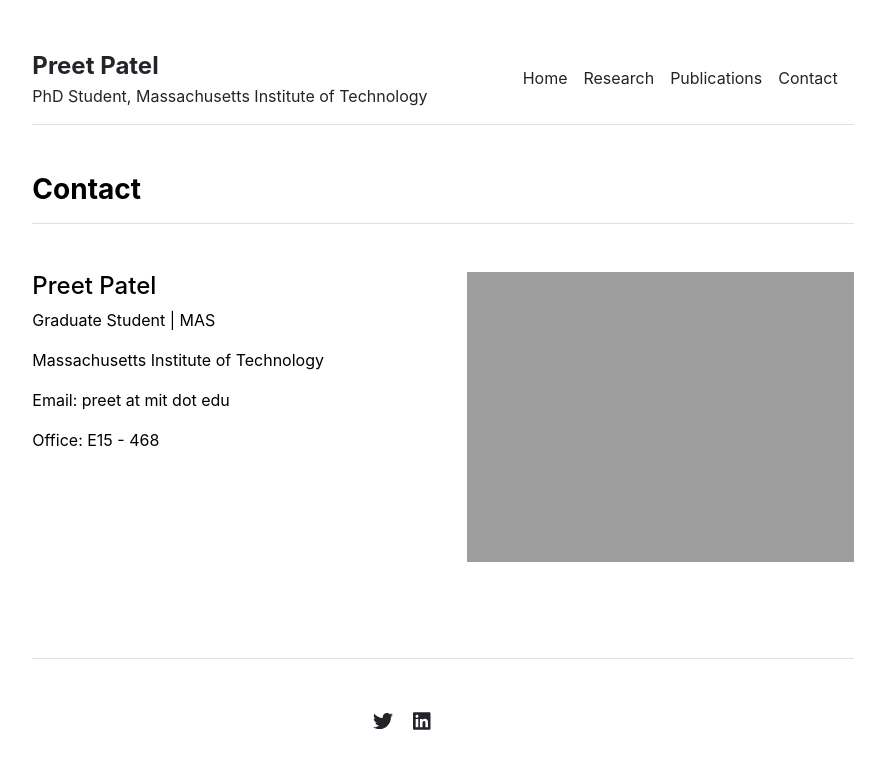
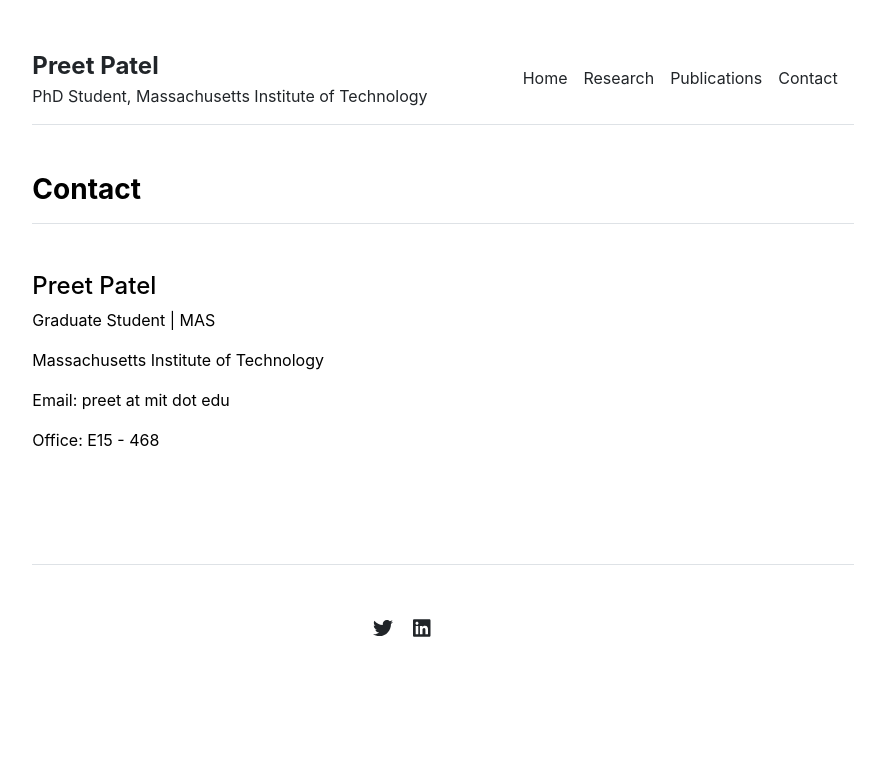
Before and after one commit to preet-mit/preet-mit, a Jekyll site: the page built from contact.md, in a window 1280 px wide. Shown: the top 769 px of the page, without its empty margins (197-1082 px from the left). Built offline with Jekyll 4.4.1, drawn with Linux system fonts in a browser that asks for light colours.

Commit message:
Update contact.html

```diff
--- a/_includes/contact.html
+++ b/_includes/contact.html
@@ -10,9 +10,7 @@
         <p>Email: {{ contact.email }}</p>
         <p>Office: {{ contact.office }}</p>
       </div>
-      <div class="col-md-6">
-        <img src="{{ site.github.url }}/{{ contact.image }}" alt="Contact" width="100%">
-      </div>
+
     </div>
     {% endfor %}
   </div>
```
